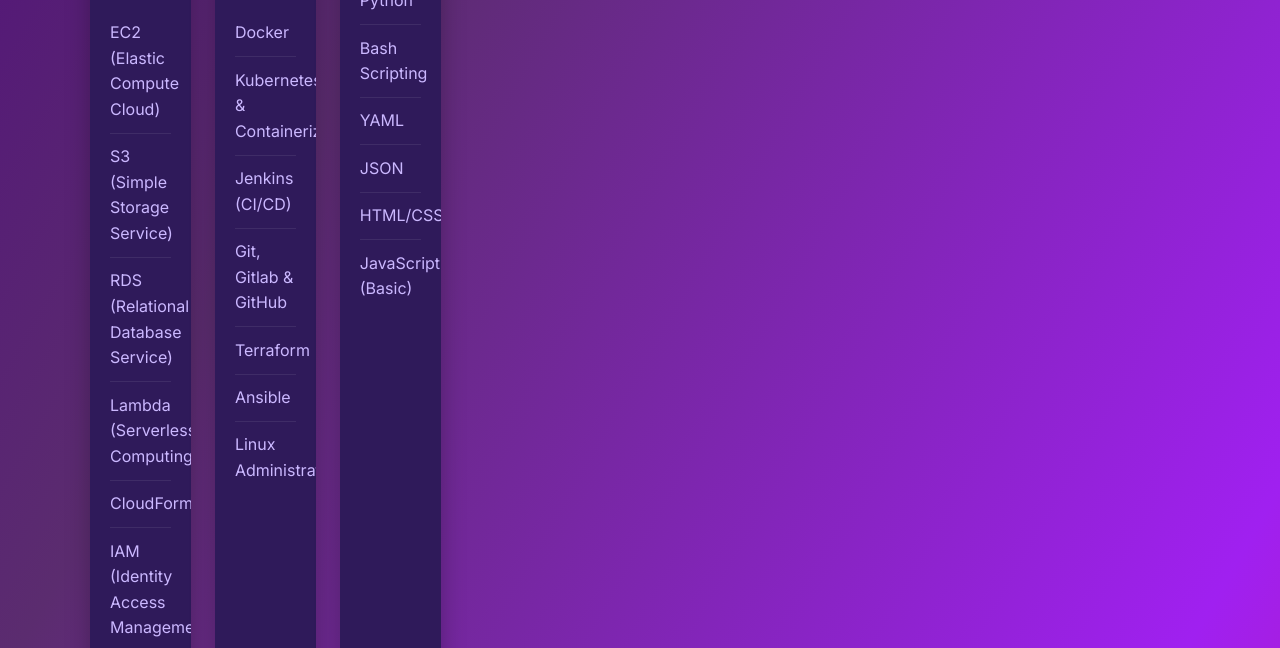
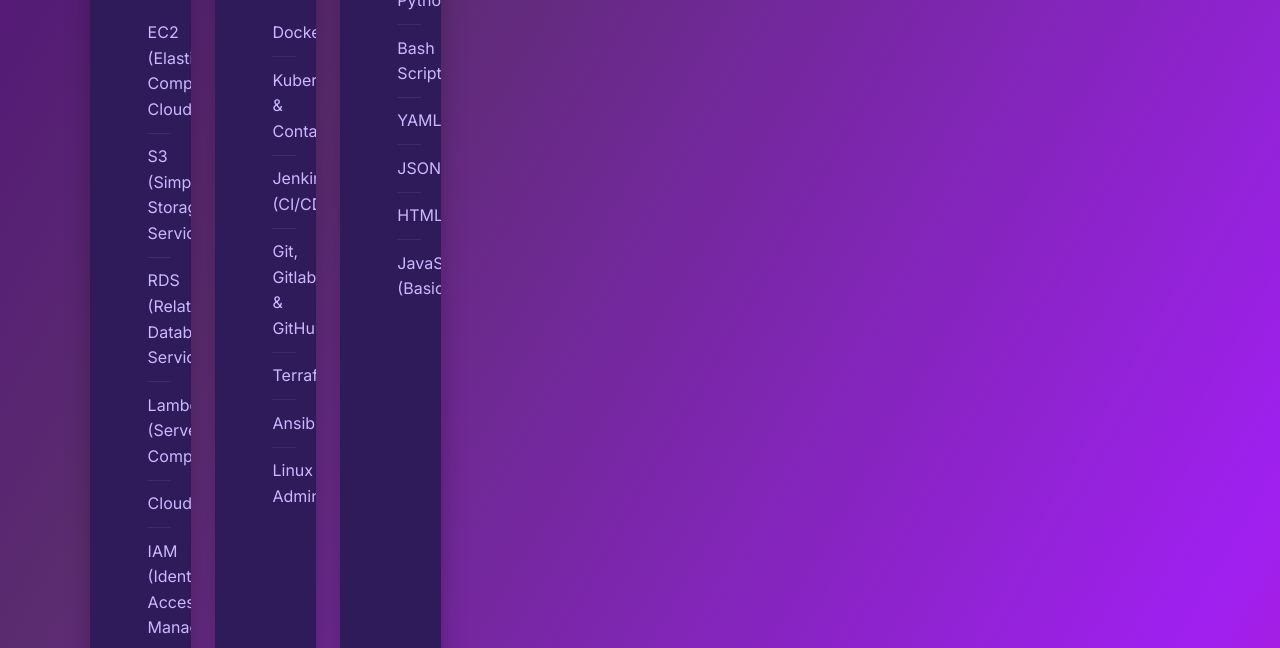
Before and after one commit to kiran7028/kiran7028.github.io, a plain HTML site: page index.html in a window 1280 px wide. Shown: the part 1009-1657 px from the top of the page. Drawn offline with Linux system fonts and the light colour scheme.

Commit message:
Fix desktop skills alignment - indent items to match header text

```diff
--- a/src/css/main.css
+++ b/src/css/main.css
@@ -181,8 +181,15 @@ body {
 }
 
 @keyframes float {
-    0%, 100% { transform: translateY(0px); }
-    50% { transform: translateY(-10px); }
+
+    0%,
+    100% {
+        transform: translateY(0px);
+    }
+
+    50% {
+        transform: translateY(-10px);
+    }
 }
 
 /* Buttons */
@@ -322,7 +329,7 @@ body {
 
 .skill-list {
     list-style: none;
-    padding-left: 0;
+    padding-left: calc(28px + 0.6rem);
 }
 
 .skill-list li {
@@ -805,7 +812,10 @@ body,
 
 /* Reduced motion for accessibility */
 @media (prefers-reduced-motion: reduce) {
-    * , *::before, *::after {
+
+    *,
+    *::before,
+    *::after {
         animation-duration: 0.01ms !important;
         animation-iteration-count: 1 !important;
         transition-duration: 0.01ms !important;
@@ -818,6 +828,7 @@ body,
         opacity: 0;
         transform: translateY(20px);
     }
+
     to {
         opacity: 1;
         transform: translateY(0);
```
